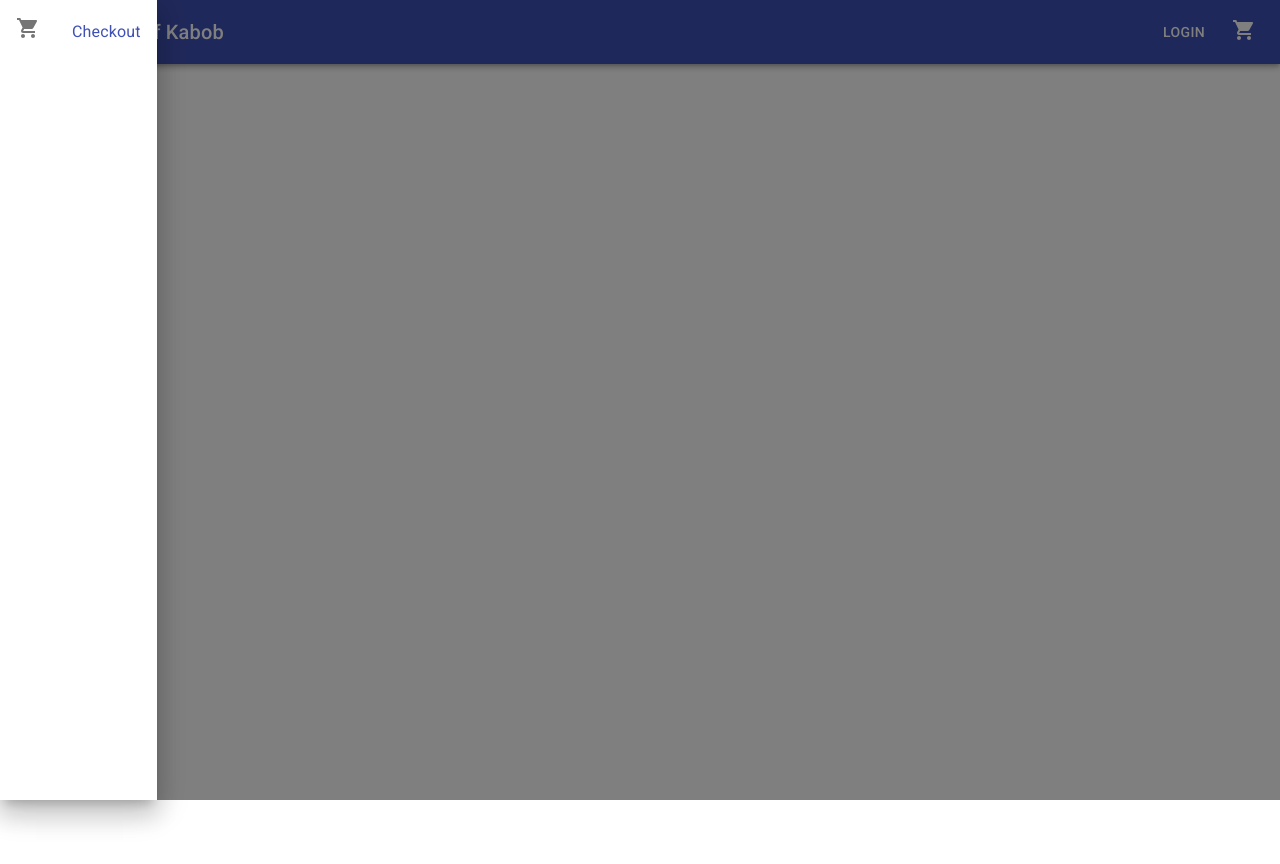
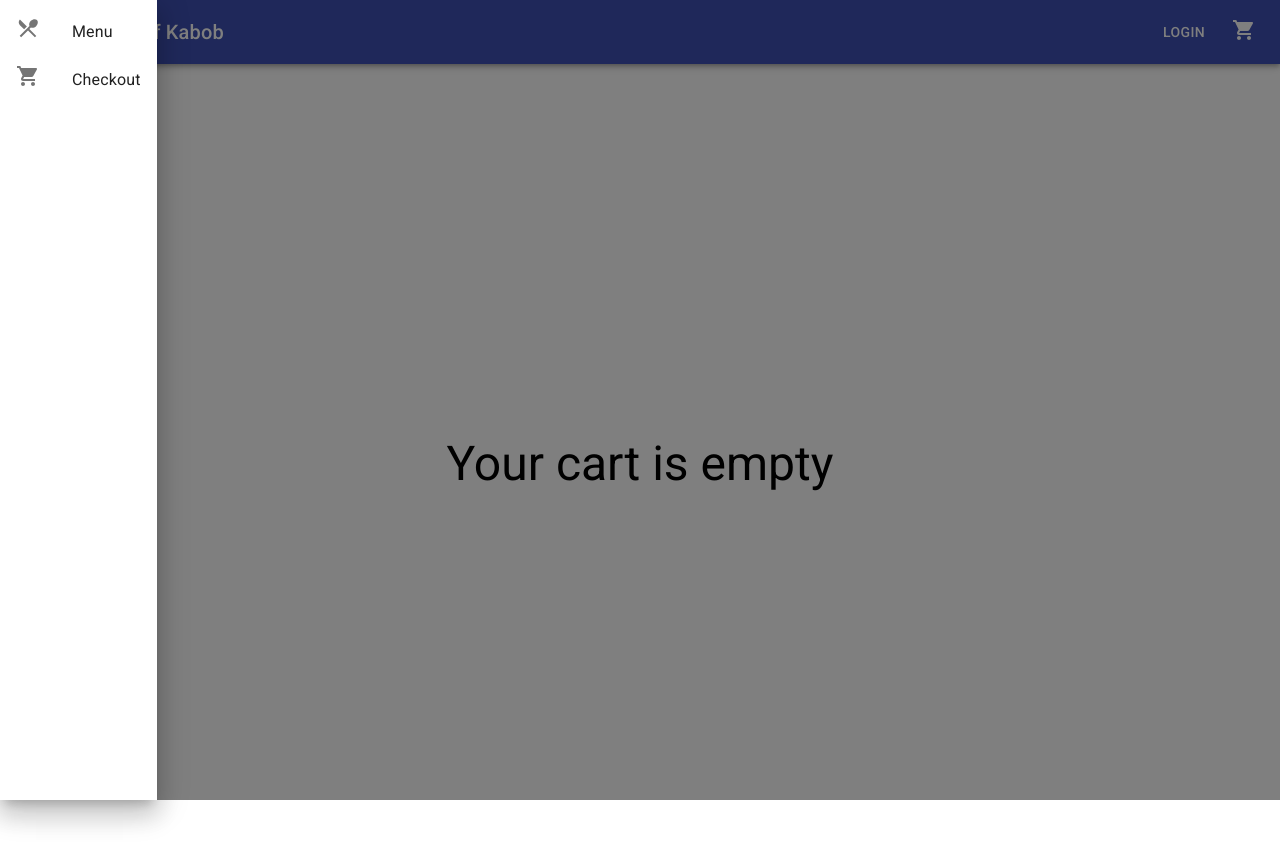
Before and after one commit to sns/hok, a React (Create React App) app: page /cart in a window 1280 px wide. Both pictures are taken after a click on the button "menu". Before the commit the page ends 800 px from the top, so only its background shows below. Built offline with nearby package versions, Linux system fonts and the light colour scheme.

Commit message:
added links to menu and added the initial cart component

```diff
--- a/package.json
+++ b/package.json
@@ -8,6 +8,7 @@
     "@testing-library/jest-dom": "^4.2.4",
     "@testing-library/react": "^9.5.0",
     "@testing-library/user-event": "^7.2.1",
+    "@types/classnames": "^2.2.10",
     "@types/jest": "^24.9.1",
     "@types/node": "^12.12.30",
     "@types/react": "^16.9.25",
@@ -16,6 +17,7 @@
     "@types/react-router-dom": "^5.1.3",
     "@types/redux": "^3.6.0",
     "@types/redux-thunk": "^2.1.0",
+    "classnames": "^2.2.6",
     "react": "^16.13.1",
     "react-dom": "^16.13.1",
     "react-redux": "^7.2.0",
--- a/src/Components/Cart.tsx
+++ b/src/Components/Cart.tsx
@@ -1,14 +1,76 @@
 import React from "react";
 import Header from "./Header";
-import { Container } from "@material-ui/core";
+import {
+    Container,
+    Grid,
+    TextField,
+    Box,
+    makeStyles,
+    createStyles,
+    Typography,
+} from "@material-ui/core";
+import { State } from "../App";
+import { useSelector } from "react-redux";
+import { MenuItem } from "../Models";
 
+const useStyles = makeStyles(theme =>
+    createStyles({
+        cartContainer: {
+            margin: "20px 10px",
+        },
+        emptyCartMessage: {
+            display: "flex",
+            alignItems: "center",
+            justifyContent: "center",
+            height: "100vh",
+        },
+    })
+);
 export const Cart: React.FC = props => {
+    const classes = useStyles();
+    const cartItems = useSelector<State, MenuItem[]>(state => state.CartItems);
+
+    const renderCartItem = (item: MenuItem, index: number) => {
+        return (
+            <React.Fragment key={index}>
+                <Grid item xs={3}>
+                    <Typography variant="h6">{item.name}</Typography>
+                    <Typography component="p">{item.description}</Typography>
+                </Grid>
+                <Grid item xs={3}>
+                    <TextField id="standard-basic" label="# of oders" />
+                </Grid>
+            </React.Fragment>
+        );
+    };
+
+    const renderCartGrid = () => {
+        if (cartItems.length === 0) {
+            return (
+                <Container>
+                    <Box className={classes.emptyCartMessage}>
+                        <Typography variant="h3">
+                            Your cart is empty
+                        </Typography>
+                    </Box>
+                </Container>
+            );
+        }
+        return (
+            <Container className={classes.cartContainer}>
+                <Grid container>
+                    {cartItems.map((item, index) =>
+                        renderCartItem(item, index)
+                    )}
+                </Grid>
+            </Container>
+        );
+    };
+
     return (
         <>
             <Header />
-            <Container>
-                Cart
-            </Container>
+            {renderCartGrid()}
         </>
     );
 };
--- a/src/Components/Header.tsx
+++ b/src/Components/Header.tsx
@@ -16,7 +16,12 @@ import {
     ListItemText,
     Link,
 } from "@material-ui/core";
-import { ShoppingCart, Menu as MenuIcon } from "@material-ui/icons";
+import {
+    ShoppingCart,
+    Menu as MenuIcon,
+    RestaurantMenu,
+} from "@material-ui/icons";
+import classNames from "classnames";
 import { State } from "../App";
 import { useSelector } from "react-redux";
 
@@ -36,6 +41,7 @@ const useStyles = makeStyles((theme: Theme) =>
         },
         link: {
             display: "flex",
+            color: "inherit",
         },
     })
 );
@@ -72,6 +78,21 @@ export const Header = () => {
                                     color="secondary"
                                 >
                                     <Link
+                                        to="/"
+                                        component={RouterLink}
+                                        className={classes.link}
+                                    >
+                                        <ListItemIcon>
+                                            <RestaurantMenu />
+                                        </ListItemIcon>
+                                        <ListItemText primary="Menu" />
+                                    </Link>
+                                </ListItem>
+                                <ListItem
+                                    onClick={toggleDrawer}
+                                    color="secondary"
+                                >
+                                    <Link
                                         to="/cart"
                                         component={RouterLink}
                                         className={classes.link}
@@ -85,17 +106,27 @@ export const Header = () => {
                             </List>
                         </Drawer>
                     </IconButton>
-                    <Typography variant="h6" className={classes.title}>
-                        House Of Kabob
-                    </Typography>
+                    <Link
+                        className={classNames(classes.title, classes.link)}
+                        to="/"
+                        component={RouterLink}
+                    >
+                        <Typography variant="h6">House Of Kabob</Typography>
+                    </Link>
                     <Button color="inherit" className={classes.loginButton}>
                         Login
                     </Button>
-                    <Badge badgeContent={cartItemsCount} color="secondary">
-                        <Box>
-                            <ShoppingCart />
-                        </Box>
-                    </Badge>
+                    <Link
+                        to="/cart"
+                        component={RouterLink}
+                        className={classes.link}
+                    >
+                        <Badge badgeContent={cartItemsCount} color="secondary">
+                            <Box>
+                                <ShoppingCart />
+                            </Box>
+                        </Badge>
+                    </Link>
                 </Toolbar>
             </AppBar>
         </div>
```
Also changed, not shown: 1 other file (tests, documents, lock files or other folders).
